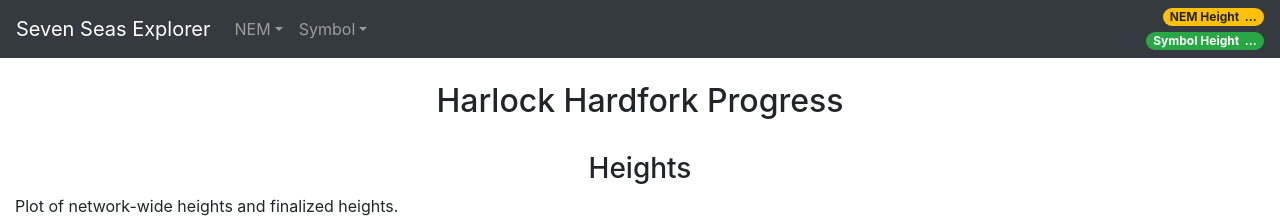
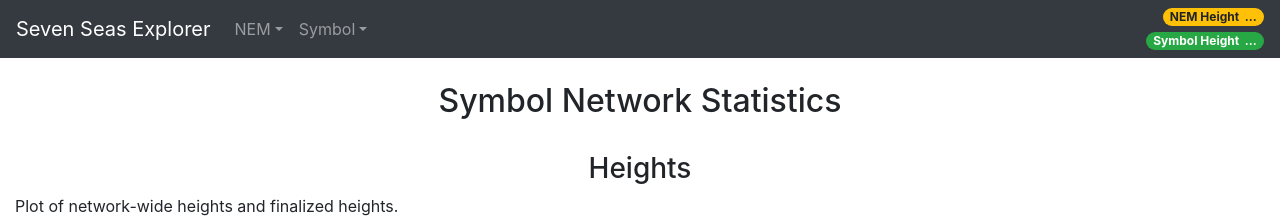
Before and after one commit to symbol/nodewatch, a Flask app: template nodewatch/templates/symbol_summary.html in a window 1280 px wide. Shown: the top 219 px of the page. Run offline with Flask 2, Linux system fonts and the light colour scheme; the template is opened without the code that fills it, so the values that code supplies are empty; parts of the project's set-up code (start-up, migrations or seed data) failed here and were passed over; some libraries are stand-ins or nearby versions.

Commit message:
fix: symbol summary header

```diff
--- a/nodewatch/templates/symbol_summary.html
+++ b/nodewatch/templates/symbol_summary.html
@@ -6,7 +6,7 @@
 
 
 {% block header %}
-  <h2 class="text-center py-4">Harlock Hardfork Progress</h2>
+  <h2 class="text-center py-4">Symbol Network Statistics</h2>
 {% endblock %}
 
 {% block content %}
```
